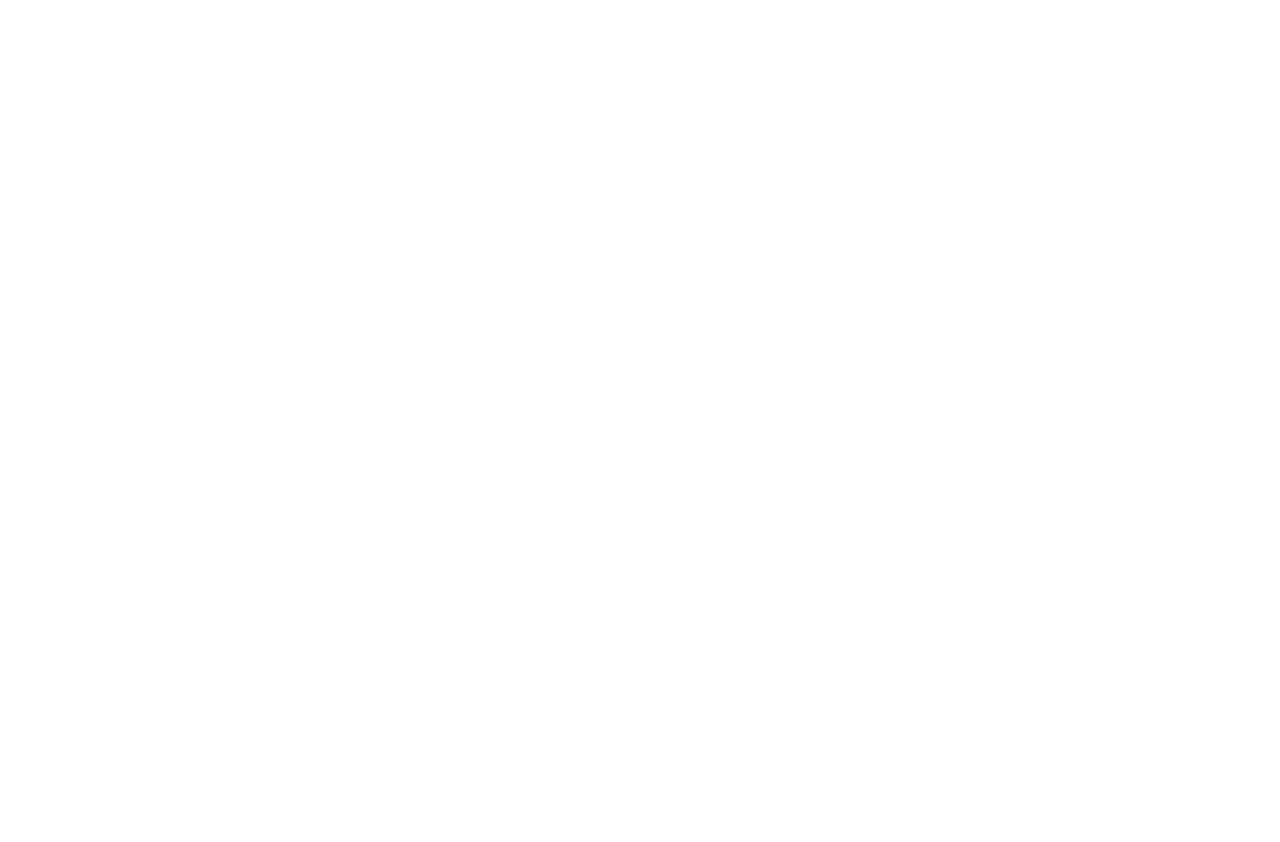
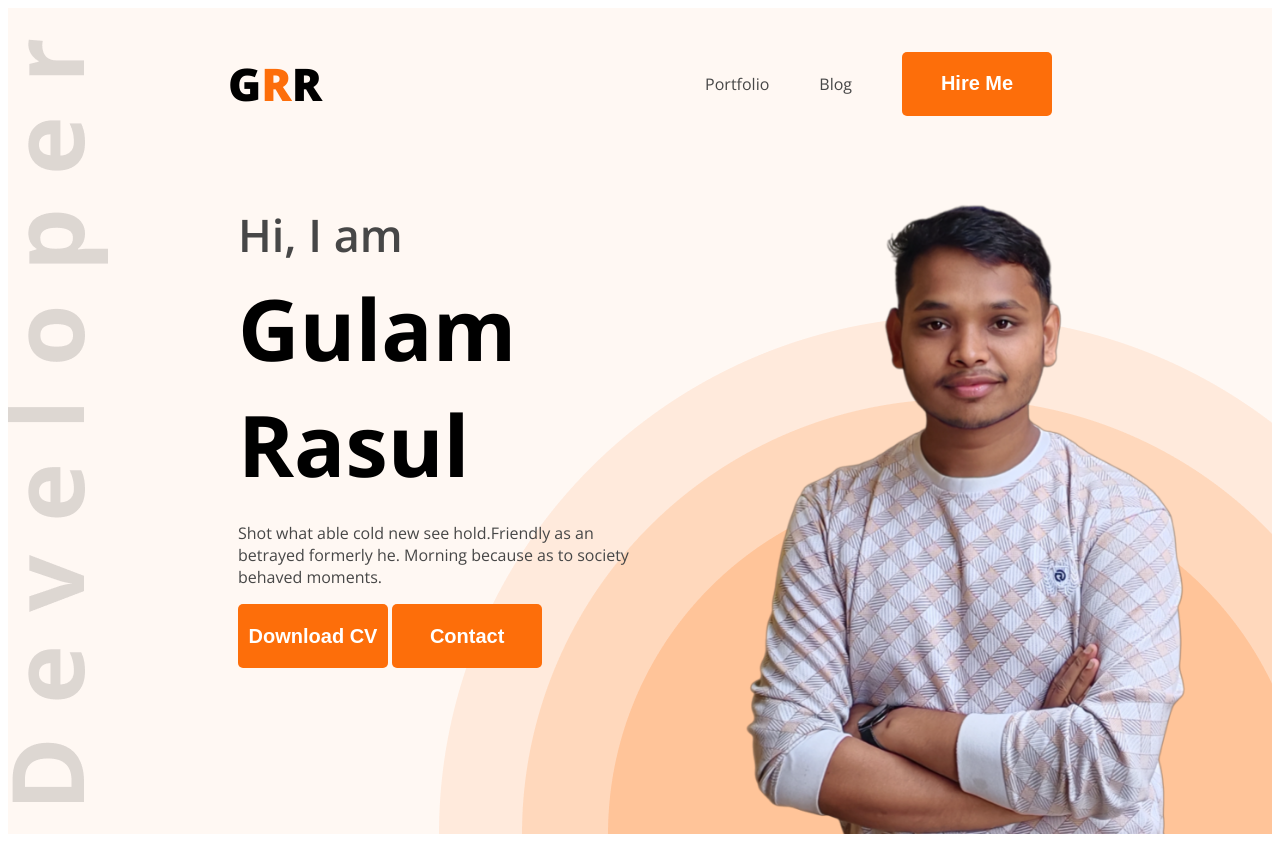
Before and after one commit to gulamrasul23/my-portfolio-repo, a plain HTML site: page index.html in a window 1280 px wide. Before the commit the page ends 800 px from the top, so only its background shows below. Drawn offline with nearby package versions, Linux system fonts and the light colour scheme.

Commit message:
nav and banner add

```diff
--- a/index.html
+++ b/index.html
@@ -4,10 +4,32 @@
     <meta charset="UTF-8">
     <meta name="viewport" content="width=device-width, initial-scale=1.0">
     <title>My Portfolio</title>
+    <link rel="preconnect" href="https://fonts.googleapis.com">
+    <link rel="preconnect" href="https://fonts.gstatic.com" crossorigin>
+    <link href="https://fonts.googleapis.com/css2?family=Open+Sans:ital,wght@0,300..800;1,300..800&display=swap" rel="stylesheet">
+    <link rel="stylesheet" href="styles/index.css">
+
 </head>
-<body>
-    <header>
-
+<body class="open-sans-normal">
+    <header class="bg-color">
+           <nav >
+            <h3 class="nav-title">G<span class="text-primary">R</span>R</h3>
+            <ul>
+                <li ><a class="dark-2" href="">Portfolio</a></li>
+                <li><a class="dark-2" href="">Blog</a></li>
+                <li><a href=""><button class="button-primary">Hire Me</button></a></li>
+            </ul>
+           </nav>
+           <div class="banner">
+            <div class="banner-content">
+                <h3 class="dark-2 presenting-hi">Hi, I  am</h3>
+                <h1 class="profile-name">Gulam Rasul</h1>
+                <p class="dark-2">Shot what able cold new see hold.Friendly as an betrayed formerly he. Morning because as to society behaved moments.</p>
+                <button class="button-primary">Download CV</button>
+                <button class="button-primary">Contact</button>
+            </div>
+            <img src="images/profile3.PNG" alt="">
+           </div>
     </header>
     <main>
 
--- /dev/null
+++ b/styles/index.css
@@ -0,0 +1,79 @@
+.open-sans-normal {
+  font-family: "Open Sans", sans-serif;
+  font-optical-sizing: auto;
+  font-style: normal;
+  font-variation-settings:
+    "wdth" 100;
+}
+/* share style */
+.text-primary {
+    color: #FD6E0A;
+}
+.bg-color {
+    background-color: #FFF8F3;
+}
+.dark-2 {
+    color: #474747;
+}
+.button-primary {
+    background-color: #FD6E0A;
+    color: white;
+    width: 150px;
+    height: 64px;
+    font-size: 20px;
+    font-weight: 700;
+    border-radius: 5px;
+    border-style: none;
+    cursor: pointer;
+}
+/* nav style */
+header {
+    background-image: url(../images/developer.png), url(../images/header_bg.png);
+    background-repeat: no-repeat;
+    background-position: left, bottom right ;
+}
+nav {
+    display: flex;
+    align-items: center;
+    justify-content: space-between;
+    margin: 0px 220px;
+
+}
+.nav-title {
+    font-weight: 800;
+    font-size: 45px;
+}
+nav ul {
+    display: flex;
+    gap: 50px;
+    align-items: center;
+}
+nav ul li {
+    list-style: none;
+}
+nav ul li a {
+    text-decoration: none;
+}
+/* banner style */
+.banner {
+    display: flex;
+    justify-content: space-between;
+    padding: 0 0 0 230px;
+}
+.banner-content {
+    max-width: 585px;
+}
+.banner-content .presenting-hi {
+    font-size: 45px;
+    font-weight: 600;
+    margin-bottom: 5px;
+}
+.profile-name {
+    font-size: 85px;
+    font-weight: bold;
+    margin-top: 0px ;
+    margin-bottom: 20px;
+}
+.banner img {
+    height: 675px;
+}
```
Also changed, not shown: images/profile.PNG (added), images/profile2.PNG (added), images/profile3.PNG (added).
